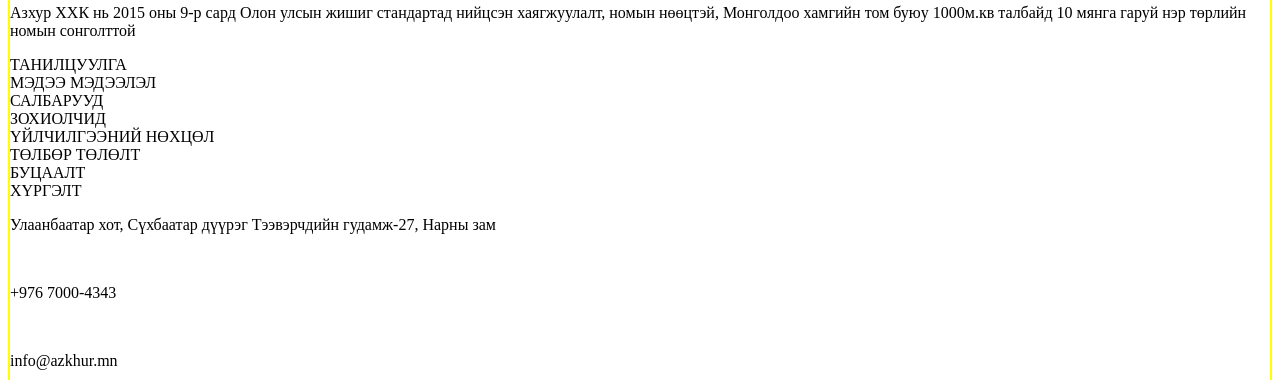
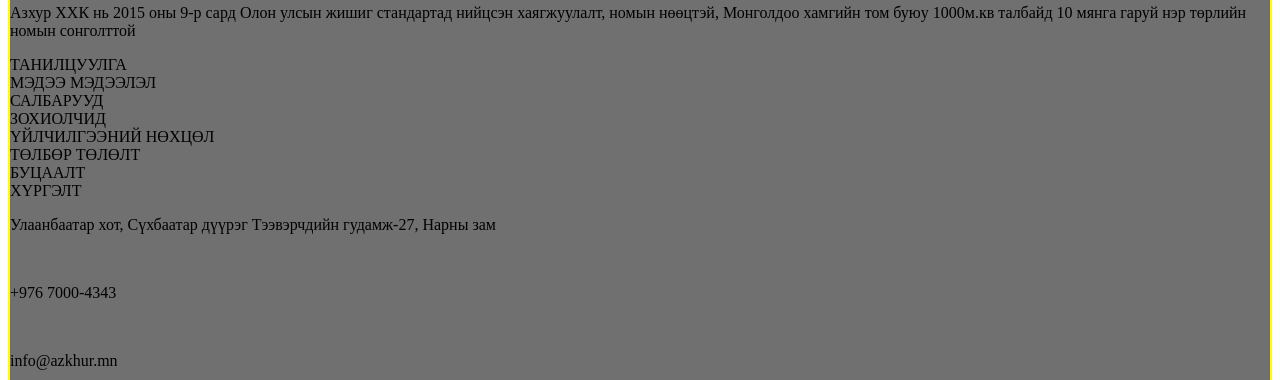
Before and after one commit to togtuun35/MyPage, a plain HTML site: page book.html in a window 1280 px wide. Shown: the part 2673-3053 px from the top of the page. Drawn offline with Linux system fonts and the light colour scheme.

Commit message:
fix footer color

```diff
--- a/book.html
+++ b/book.html
@@ -7,7 +7,7 @@
     <style>
         header {border: 2px blue solid;}
         main {border: 2px red solid;}
-        footer {border: 2px yellow solid;}
+        footer {border: 2px yellow solid; background-color: rgb(112, 112, 112);}
 </style>
     </style>
 </head>
```
Also changed, not shown: books.html (+1 -1 lines), index.html (+1 -1 lines).
